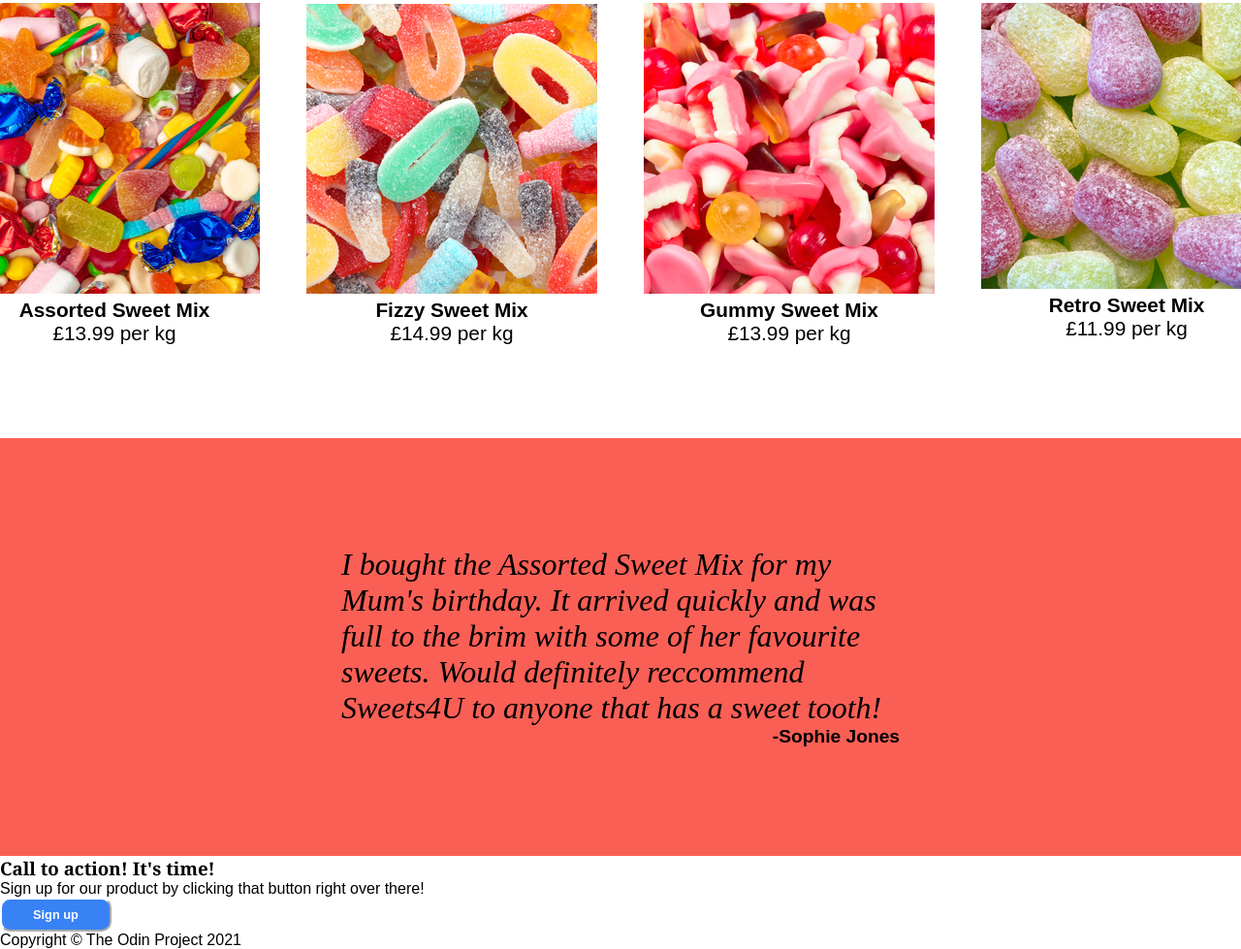
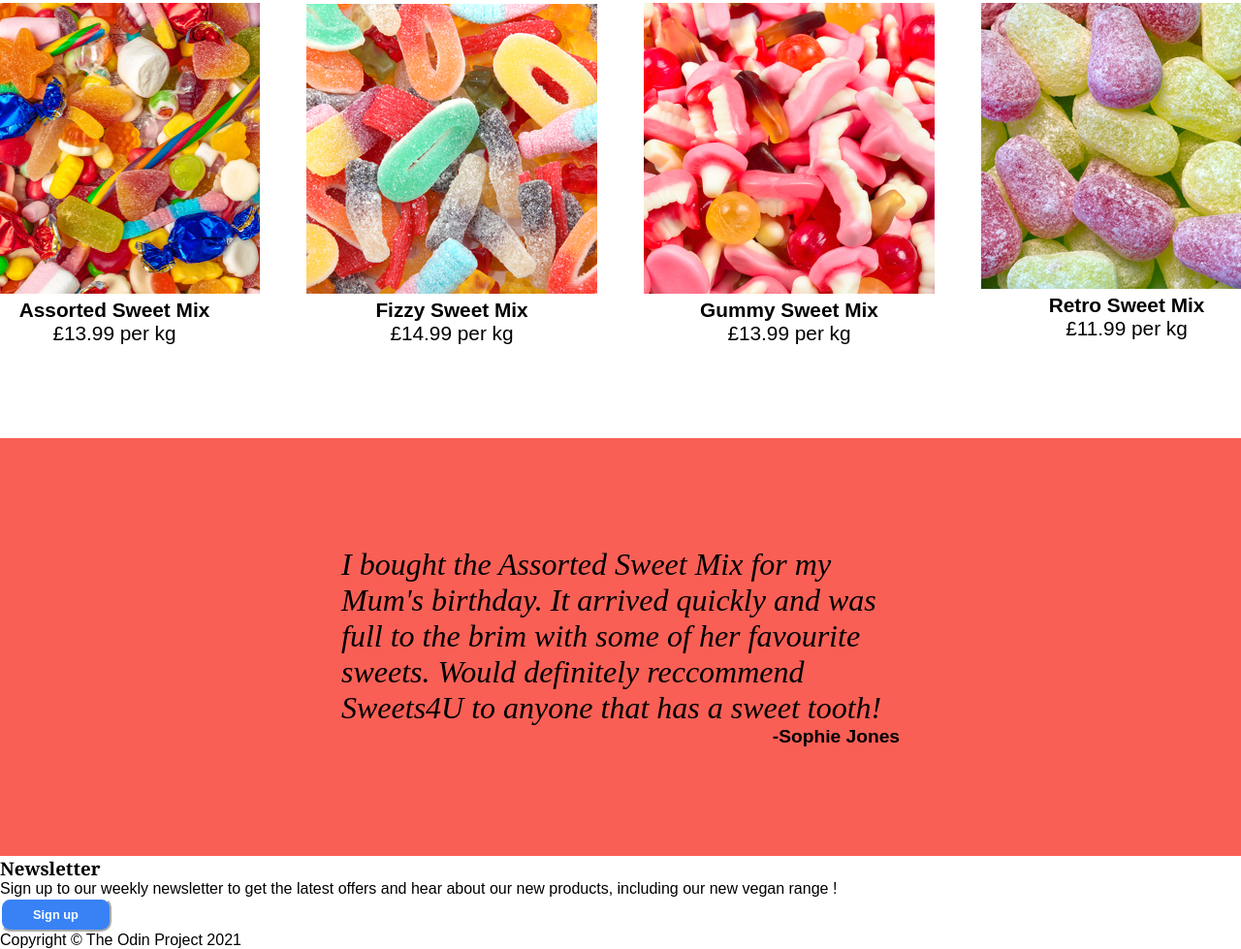
Before and after one commit to charlottelambe/odin-landing-page-project, a plain HTML site: page index.html in a window 1280 px wide. Shown: the part 913-1892 px from the top of the page at 97% size. Drawn offline with Linux system fonts and the light colour scheme.

Commit message:
Update index.html
section 4 html classes added

```diff
--- a/index.html
+++ b/index.html
@@ -77,17 +77,19 @@
           <p class="author">-Sophie Jones</p>
         </div>
 
-      <div class="section-four">
+	<div class="section-four">
+		<div class= "container">
         <div class="left-section">
-        <h3 id="Newsletter">Call to action! It's time!</h3>
-        <p class="signup-description">Sign up for our product by clicking that button right over there!</p>
+        <h3 id="Newsletter">Newsletter</h3>
+        <p class="signup-description">Sign up to our weekly newsletter to get the latest offers and hear about our new products, including our new vegan range !</p>
         </div>
         <button>Sign up</button>
-
+		</div>
+       </div>
 
       <div class="footer">
         Copyright © The Odin Project 2021
       </div>
-     </div>
+
   </body>
 </html>
```
